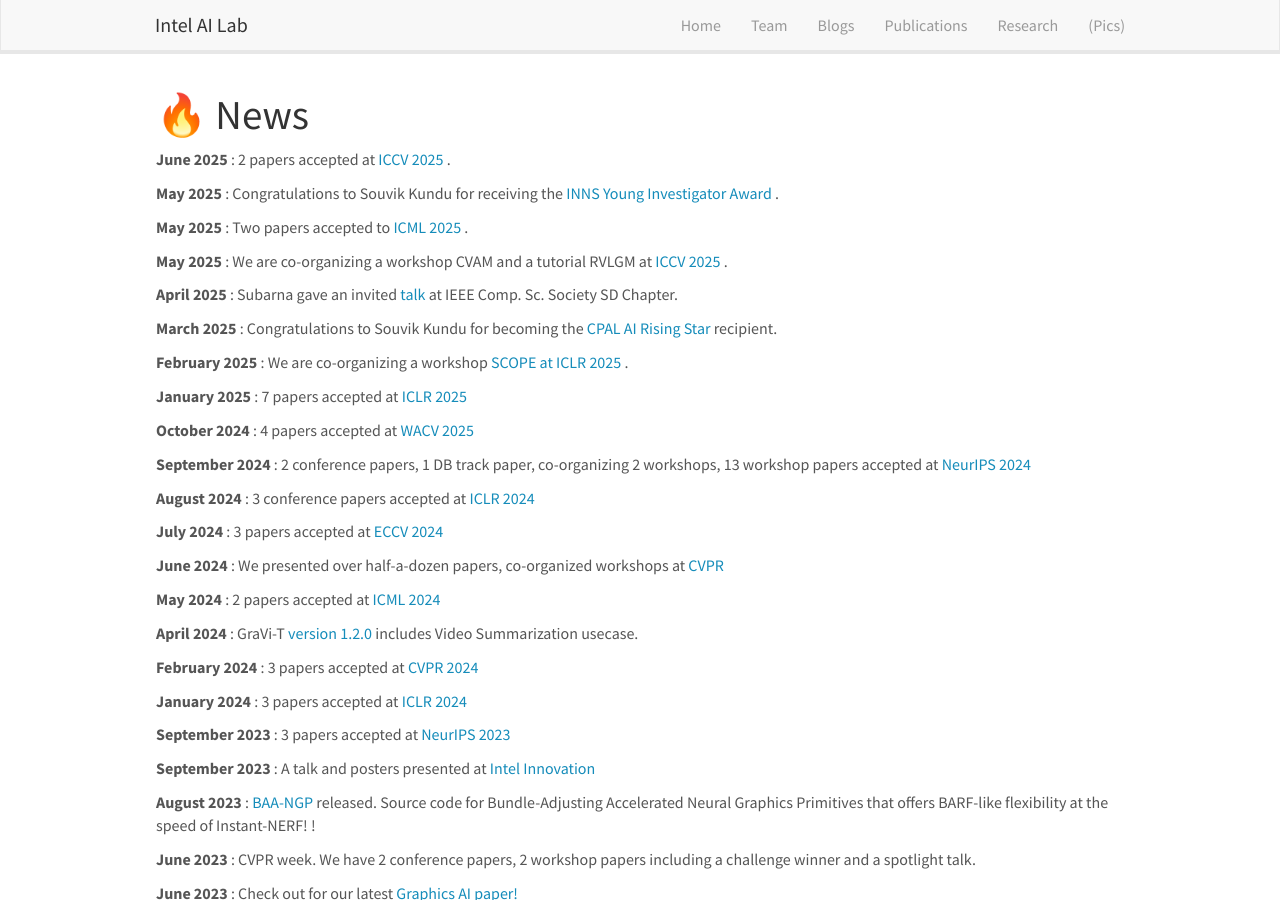
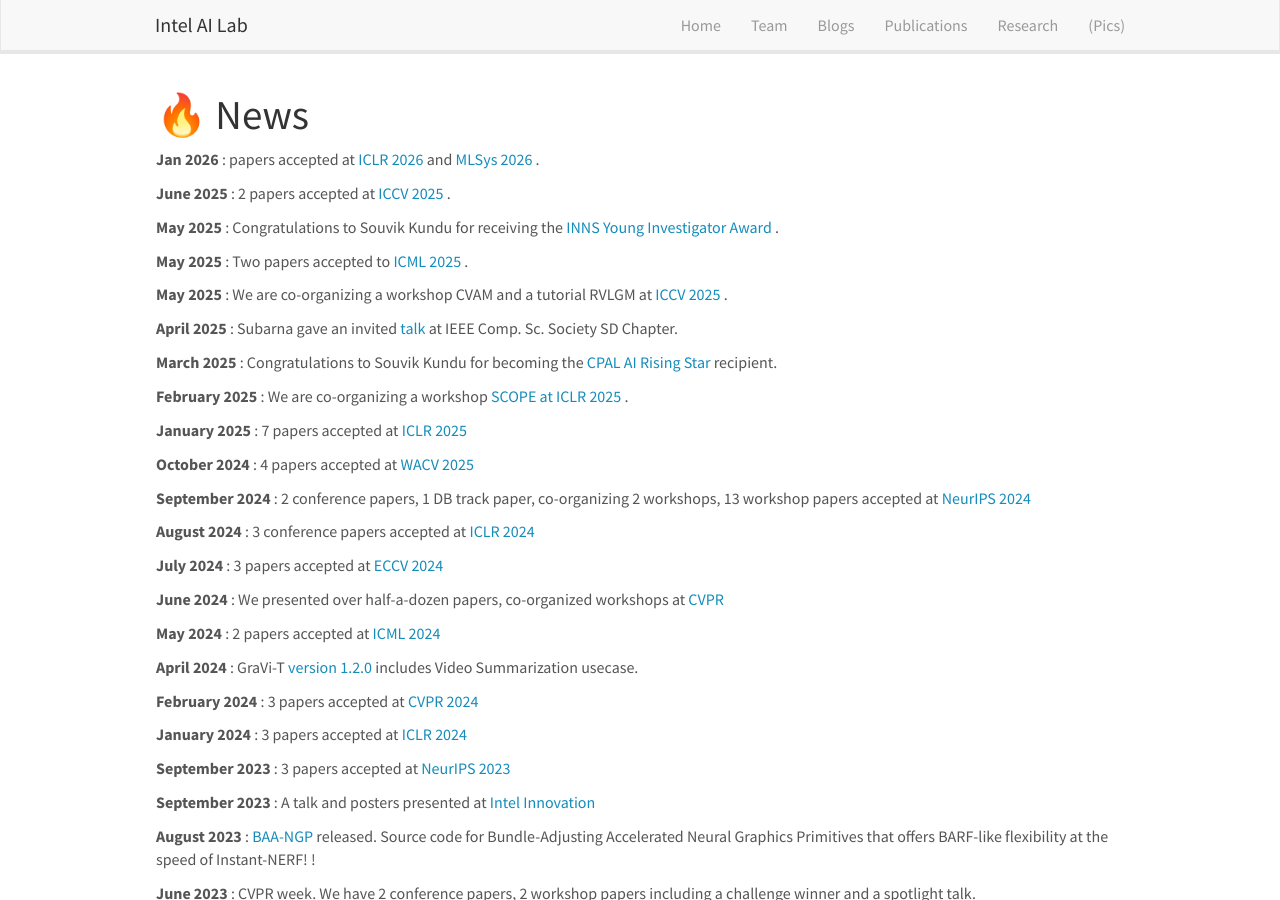
Before and after one commit to intelailabpage/intelailabpage.github.io, a Jekyll site: the page built from _pages/allnews.md, in a window 1280 px wide and 900 px high. Built offline with Jekyll 4.4.1, drawn with Linux system fonts in a browser that asks for light colours; nearby versions of some CDN libraries.

Commit message:
Update news.yml

```diff
--- a/_data/news.yml
+++ b/_data/news.yml
@@ -1,3 +1,6 @@
+- date: Jan 2026
+  headline: papers accepted at <a href="https://iclr.cc/Conferences/2026"> ICLR 2026 </a> and <a href="https://mlsys.org/"> MLSys 2026 </a>.
+
 - date: June 2025
   headline: 2 papers accepted at <a href="https://iccv.thecvf.com/"> ICCV 2025 </a>.
 
```
